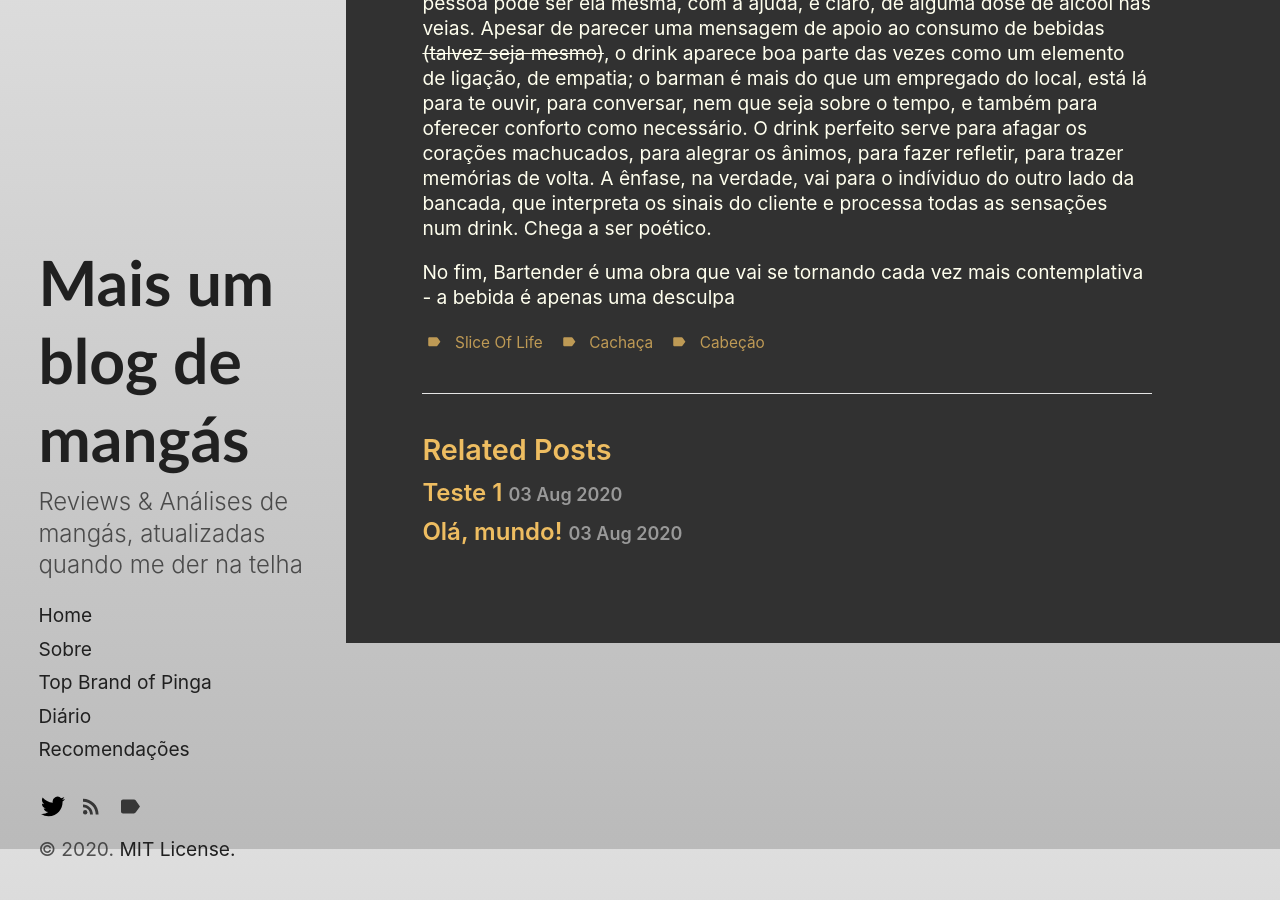
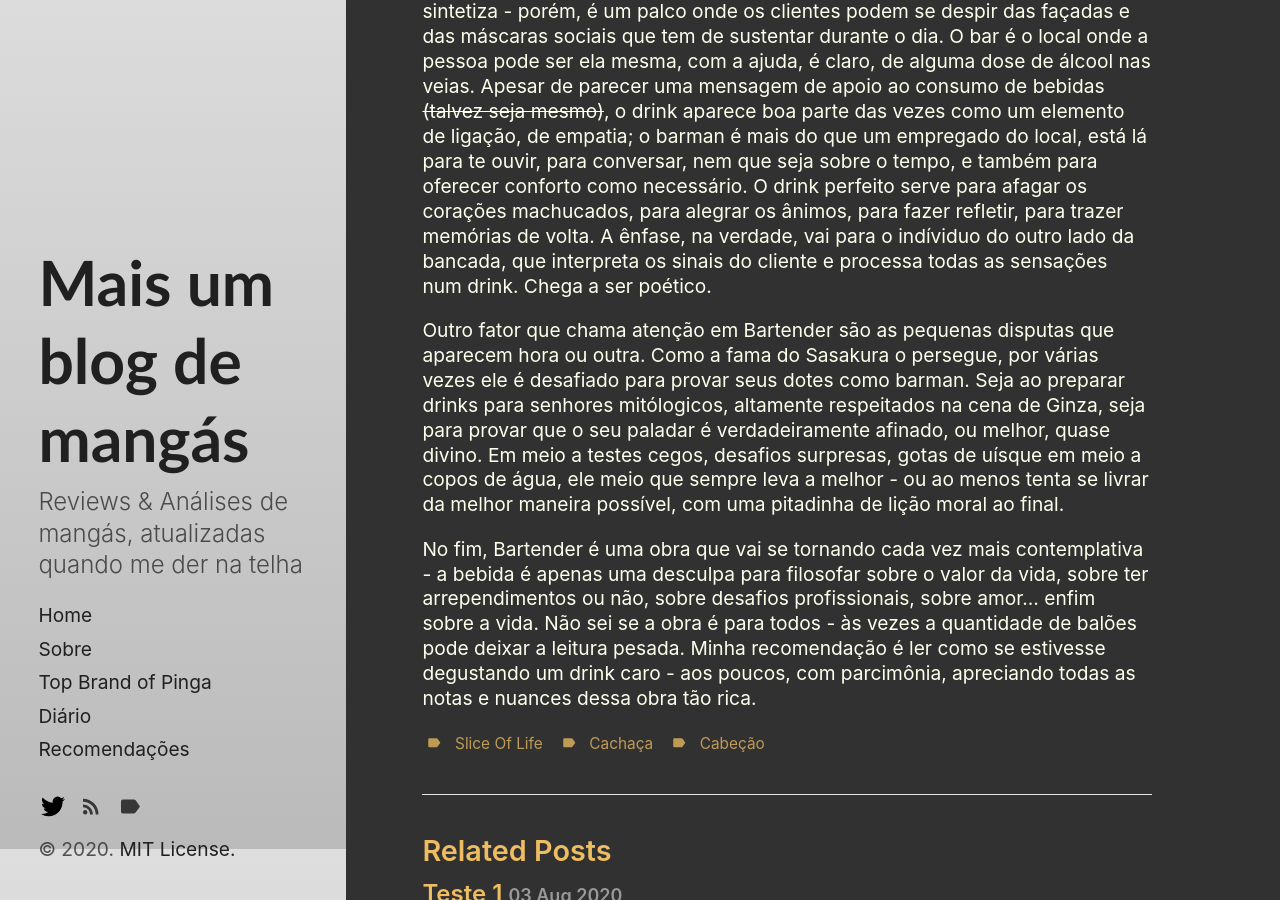
Before and after one commit to luishro/luishro.github.io, a Jekyll site: the page built from _posts/2020-08-07-bartender.md, in a window 1280 px wide and 900 px high, scrolled down 951 px. Built offline with Jekyll 4.4.1, drawn with Linux system fonts in a browser that asks for light colours.

Commit message:
Update 2020-08-07-bartender.md

```diff
--- a/_posts/2020-08-07-bartender.md
+++ b/_posts/2020-08-07-bartender.md
@@ -14,10 +14,18 @@ tags:
 Olá! Esse é o primeiro post efetivo após a recepção ao blog. Quanta ansiedade em vos escrever!
 <br>
 O mangá da vez é o [Bartender](https://www.mangaupdates.com/series.html?id=4904), obra escrita por Araki Joh e desenhada por Ken Nagamoto. Em linhas curtas, Bartender conta sobre os dias de Ryu Sasakura como um barman em diversos bares da região de Ginza (e eventualmente em Chiba), Tóquio, que, pelo que pude entender, é um ponto boêmio da cidade com uma quantidade expressiva de estabelecimentos especializados em coquetéis.<br>
+
 E o mangá gira justamente em torno disso: a vida do barman, a magia dos coquetéis, o encontro com os mais diversos tipos de clientes. Mesmo sendo jovem (o protagonista tem 28 anos na história principal), Sasakura carrega a fama de produzir coquetéis refinados, com toques verdadeiramente fantásticos. E não é por menos, seu objetivo - se é que podemos definir assim - é alcançar a bebida perfeita, a taça de deus - <em> verre de dieu </em>, na tradução que leio. Um título um pouco exagerado? Talvez, contudo o mangá brinca constantemente com esse conceito. <br>
+
 Bartender me chamou a atenção primeiramente por ser uma leitura aparentemente leve, afinal, é um slice of life sobre drinks! Nesse quesito, minhas expectativas foram atendidas: o mangá tem um conteúdo forte sobre os tipos de coquetéis, contando a origem de cada um e das respetivas bebidas base. Além, é claro, de demonstrar as astúcias que um bartender deve ter: como preparar os copos, os instrumentos, o ponto e a estrutura do gelo, a delicadeza necessária para manipular gentilmente cada líquido, a maestria com o manusear do *shaker*. É um banho de informação! Mesmo se bebidas em geral não te interesse, o assunto se torna palatável em razão da maneira que a informação é trazida, sempre com algum contexto e um conto por trás. É notável o esforço que os autores empregaram na pesquisa. <br>
-O aspecto que mais me chamou atenção - contudo - é como os autores utilizam o cenário de um bar para trabalhar com as mais diversas nuances de sentimentos. A bancada do bar é um palco, conforme os próprios personagens sintetiza - porém, é um palco onde os clientes podem se despir das façadas e das máscaras sociais que tem de sustentar durante o dia. O bar é o local onde a pessoa pode ser ela mesma, com a ajuda, é claro, de alguma dose de álcool nas veias. Apesar de parecer uma mensagem de apoio ao consumo de bebidas <del>(talvez seja mesmo)</del>, o drink aparece boa parte das vezes como um elemento de ligação, de empatia; o barman é mais do que um empregado do local, está lá para te ouvir, para conversar, nem que seja sobre o tempo, e também para oferecer conforto como necessário. O drink perfeito serve para afagar os corações machucados, para alegrar os ânimos, para fazer refletir, para trazer memórias de volta. A ênfase, na verdade, vai para o indíviduo do outro lado da bancada, que interpreta os sinais do cliente e processa todas as sensações num drink. Chega a ser poético.
+
+O aspecto que mais me chamou atenção - contudo - é como os autores utilizam o cenário de um bar para trabalhar com as mais diversas nuances de sentimentos. A bancada do bar é um palco, conforme os próprios personagens sintetiza - porém, é um palco onde os clientes podem se despir das façadas e das máscaras sociais que tem de sustentar durante o dia. O bar é o local onde a pessoa pode ser ela mesma, com a ajuda, é claro, de alguma dose de álcool nas veias. Apesar de parecer uma mensagem de apoio ao consumo de bebidas <del>(talvez seja mesmo)</del>, o drink aparece boa parte das vezes como um elemento de ligação, de empatia; o barman é mais do que um empregado do local, está lá para te ouvir, para conversar, nem que seja sobre o tempo, e também para oferecer conforto como necessário. O drink perfeito serve para afagar os corações machucados, para alegrar os ânimos, para fazer refletir, para trazer memórias de volta. A ênfase, na verdade, vai para o indíviduo do outro lado da bancada, que interpreta os sinais do cliente e processa todas as sensações num drink. Chega a ser poético.<br>
+
+Outro fator que chama atenção em Bartender são as pequenas disputas que aparecem hora ou outra. Como a fama do Sasakura o persegue, por várias vezes ele é desafiado para provar seus dotes como barman. Seja ao preparar drinks para senhores mitólogicos, altamente respeitados na cena de Ginza, seja para provar que o seu paladar é verdadeiramente afinado, ou melhor, quase divino. Em meio a testes cegos, desafios surpresas, gotas de uísque em meio a copos de água, ele meio que sempre leva a melhor - ou ao menos tenta se livrar da melhor maneira possível, com uma pitadinha de lição moral ao final.<br>
 
 
 
-No fim, Bartender é uma obra que vai se tornando cada vez mais contemplativa - a bebida é apenas uma desculpa
+
+
+
+No fim, Bartender é uma obra que vai se tornando cada vez mais contemplativa - a bebida é apenas uma desculpa para filosofar sobre o valor da vida, sobre ter arrependimentos ou não, sobre desafios profissionais, sobre amor... enfim sobre a vida. Não sei se a obra é para todos - às vezes a quantidade de balões pode deixar a leitura pesada. Minha recomendação é ler como se estivesse degustando um drink caro - aos poucos, com parcimônia, apreciando todas as notas e nuances dessa obra tão rica.
```
